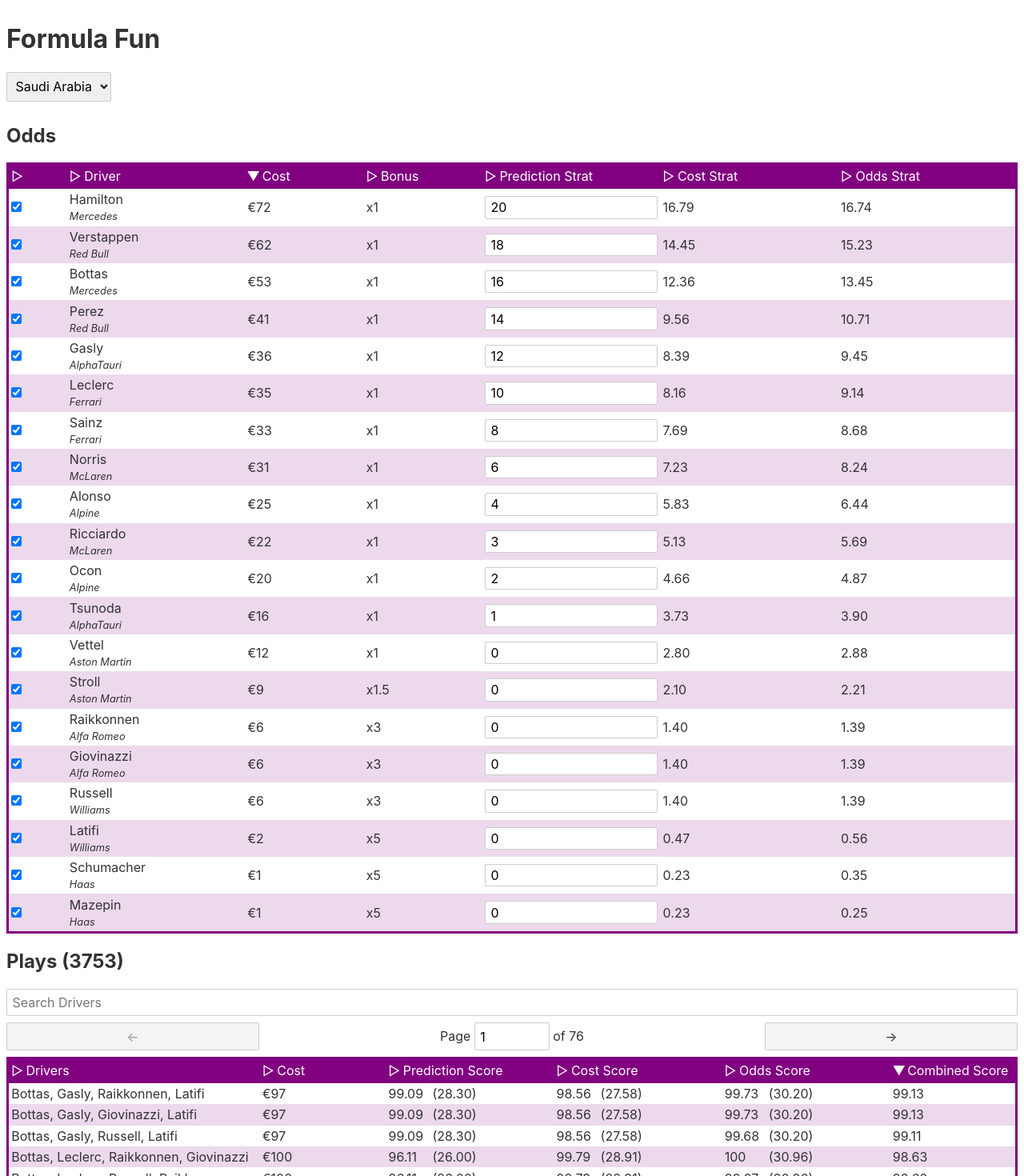
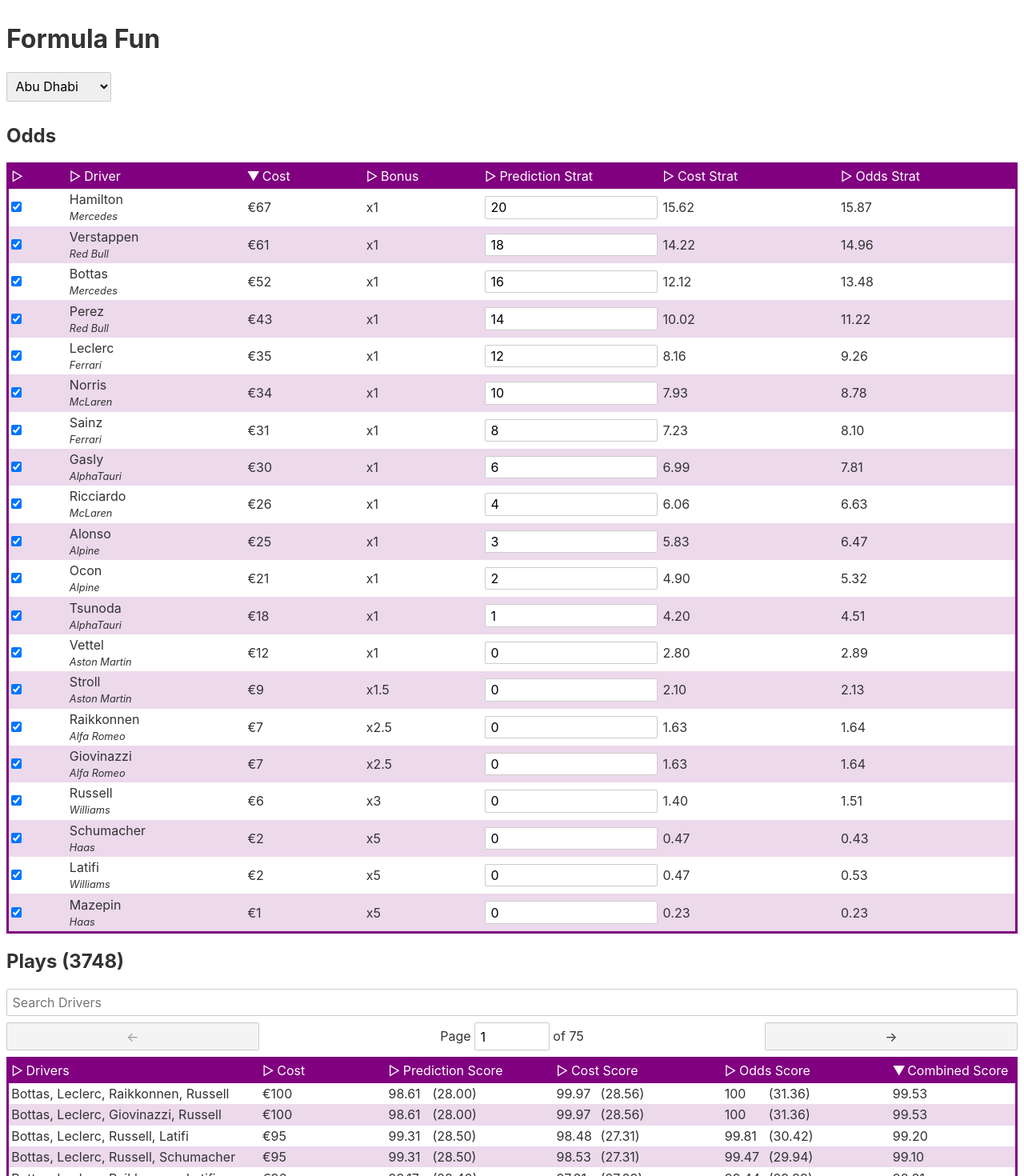
Before and after one commit to decepulis/formula-fun, a Svelte app: page / in a window 1280 px wide. Shown: the top 1470 px of the page at 80% size. Built offline with nearby package versions, Linux system fonts and the light colour scheme.

Commit message:
Saudi Arabia results; Abu Dhabi odds

```diff
--- a/src/season.ts
+++ b/src/season.ts
@@ -965,5 +965,52 @@
       Russell: { o1: 200000, o3: 10000, o6: 6600, o10: 300 },
       Latifi: { o1: 300000, o3: 25000, o6: 15000, o10: 900 },
     },
+    results: [
+      "Hamilton",
+      "Verstappen",
+      "Bottas",
+      "Ocon",
+      "Ricciardo",
+      "Gasly",
+      "Leclerc",
+      "Sainz",
+      "Giovinazzi",
+      "Norris",
+      "Stroll",
+      "Latifi",
+      "Alonso",
+      "Tsunoda",
+      "Raikkonnen",
+      "Vettel",
+      "Mazepin",
+      "Perez",
+      "Russell",
+      "Schumacher",
+    ],
+  },
+  {
+    race: "Abu Dhabi",
+    odds: {
+      Hamilton: { o1: -175, o3: -450, o6: -500, o10: -600 },
+      Bottas: { o1: 1000, o3: -200, o6: -500, o10: -600 },
+      Verstappen: { o1: 200, o3: -450, o6: -500, o10: -600 },
+      Perez: { o1: 2000, o3: 250, o6: -400, o10: -600 },
+      Leclerc: { o1: 6600, o3: 550, o6: -165, o10: -600 },
+      Sainz: { o1: 8000, o3: 650, o6: -120, o10: -300 },
+      Ricciardo: { o1: 8000, o3: 1000, o6: 160, o10: -250 },
+      Norris: { o1: 6600, o3: 650, o6: -140, o10: -500 },
+      Stroll: { o1: 50000, o3: 6600, o6: 1200, o10: 225 },
+      Vettel: { o1: 50000, o3: 4000, o6: 1100, o10: 125 },
+      Alonso: { o1: 10000, o3: 800, o6: 175, o10: -225 },
+      Ocon: { o1: 10000, o3: 1000, o6: 300, o10: -175 },
+      Gasly: { o1: 10000, o3: 800, o6: -120, o10: -250 },
+      Tsunoda: { o1: 10000, o3: 1200, o6: 500, o10: -150 },
+      Raikkonnen: { o1: 100000, o3: 25000, o6: 3300, o10: 250 },
+      Giovinazzi: { o1: 100000, o3: 25000, o6: 3300, o10: 250 },
+      Schumacher: { o1: 200000, o3: 100000, o6: 15000, o10: 1200 },
+      Mazepin: { o1: 300000, o3: 100000, o6: 25000, o10: 2500 },
+      Russell: { o1: 200000, o3: 25000, o6: 4000, o10: 275 },
+      Latifi: { o1: 200000, o3: 100000, o6: 25000, o10: 900 },
+    },
   },
 ];
```
